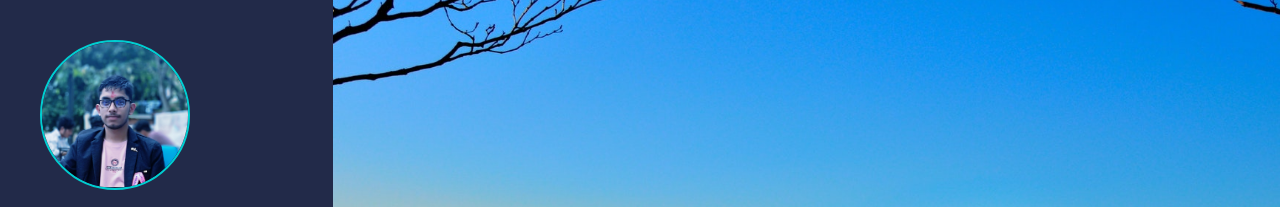
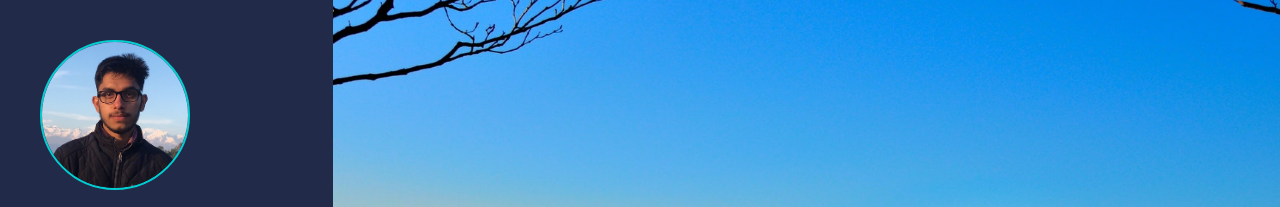
Before and after one commit to paribartankalathoki/paribartankalathoki.github.io, a plain HTML site: page index.html in a window 1280 px wide. Shown: the top 207 px of the page. Drawn offline with Linux system fonts and the light colour scheme.

Commit message:
chaged the title profile picture and updated githun link.

```diff
--- a/index.html
+++ b/index.html
@@ -1,7 +1,7 @@
 <!DOCTYPE html>
 <html>
     <head>
-        <link rel="icon" type="image/png" href="img/download.png">
+        <link rel="icon" type="image/png" href="img/paribartan.png">
         <title>
             About Paribartan
         </title>
@@ -29,7 +29,7 @@
                     <div class="col-md-12">
                         <div class="top-section">
                             <div class="profile-image">
-                                <img src="img/download.png" alt="profile">
+                                <img src="img/paribartan.png" alt="profile">
                             </div>
                             <a href="#" class="toggle-menu"><i class="fa fa-bars"></i></a>
                             <div class="profile-content">
@@ -54,7 +54,7 @@
         <div class="sidebar-menu scrollbar hidden-xs hidden-sm" id="style-3">
             <div class="top-section force-overflow">
                 <div class="profile-image">
-                    <img src="img/download.png" alt="profile">
+                    <img src="img/paribartan.png" alt="profile">
                 </div>
                 <h3 class="profile-title">Paribartan Kalathoki</h3>
                 <p class="profile-description">Software Developer | Angular</p>
```
Also changed, not shown: img/paribartan.png (added).
